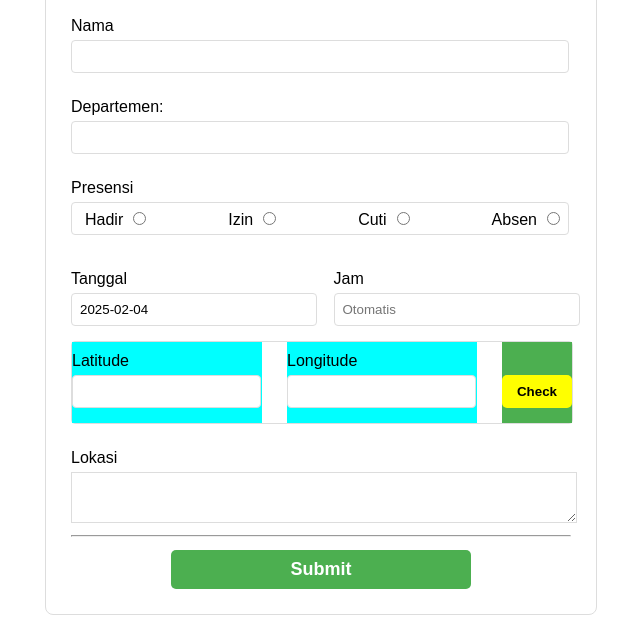
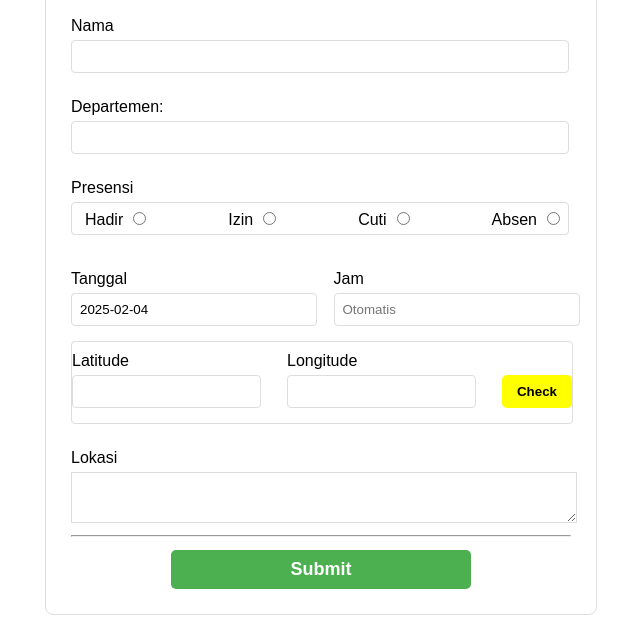
Before and after one commit to ikhsan-rd/geolocation-presensi, a plain HTML site: page index.html in a window 1280 px wide. Shown: the part 249-884 px from the top of the page, without its empty margins (319-959 px from the left). Drawn offline with Linux system fonts and the light colour scheme; no server answers.

Commit message:
Update style.css

```diff
--- a/style.css
+++ b/style.css
@@ -97,11 +97,9 @@ select {
 .longitude {
   width: auto;
   margin-right: 5%;
-  background-color: aqua;
 }
 
 .getloc-container {
-  background-color: #4CAF50;
   width: fit-content;
   justify-items: right;
 }
```
